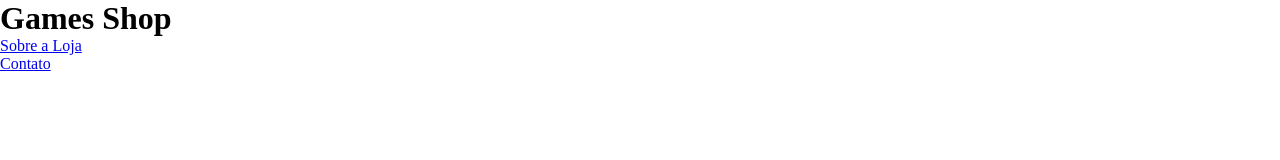
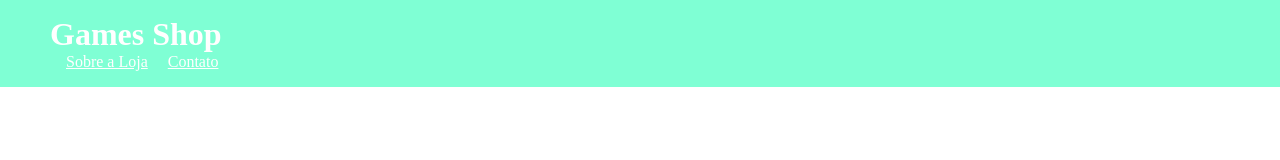
Before and after one commit to ARCHEBACCA/Games_shop, a plain HTML site: page index.html in a window 1280 px wide. Drawn offline with Linux system fonts and the light colour scheme.

Commit message:
alteração no css

```diff
--- a/main.css
+++ b/main.css
@@ -3,3 +3,25 @@
     padding: 0;
     box-sizing: border-box;
 }
+
+header {
+    padding: 16px 0;
+    background-color: aquamarine;
+    color: white;
+}
+
+header nav li {
+    display: inline;
+    margin-left: 16px;
+    font-size: 18;
+}
+
+header nav li a {
+    color: white;
+}
+
+.container {
+    max-width: 1180px;
+    width: 100%;
+    margin: 0 auto;
+}
```
